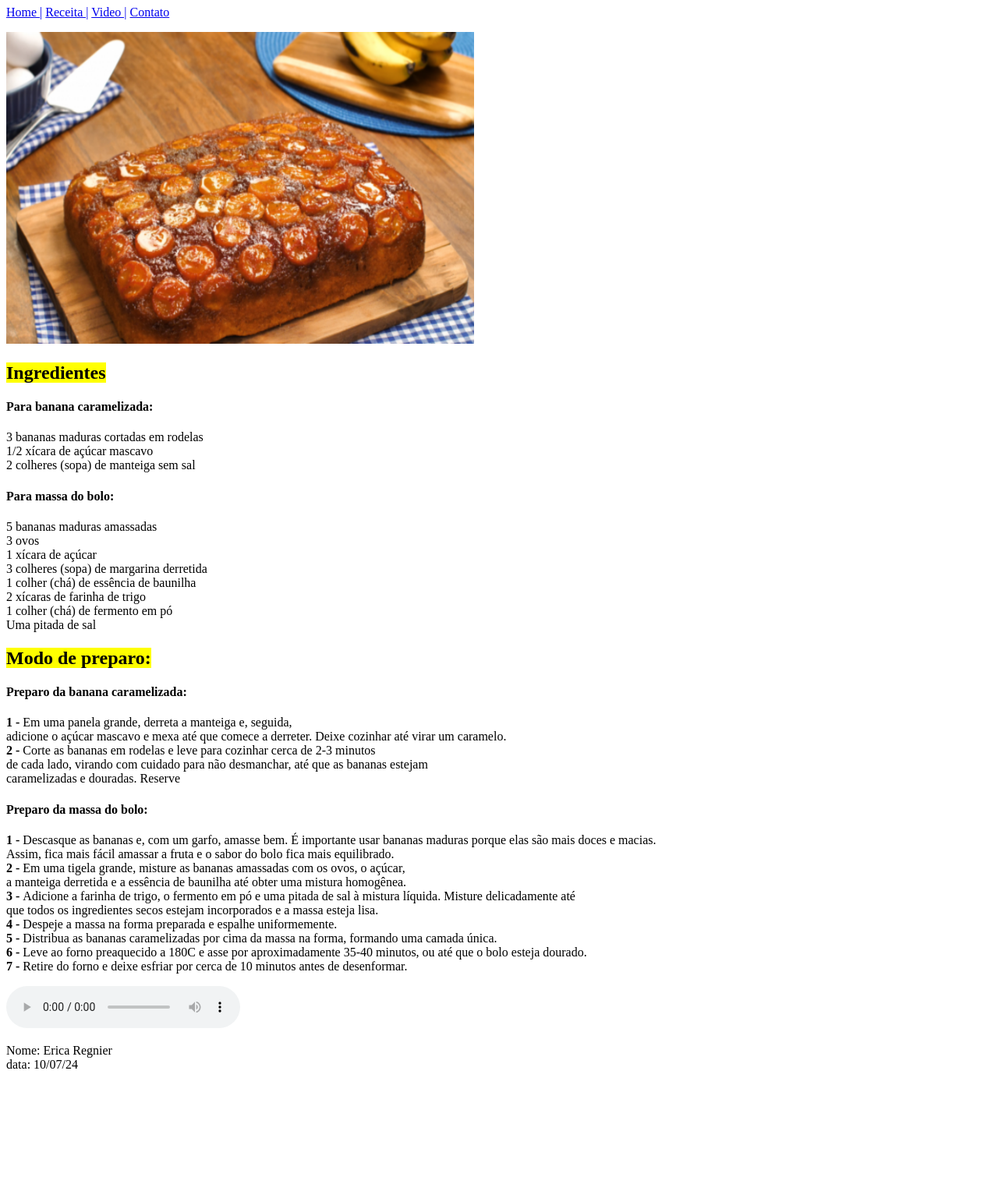
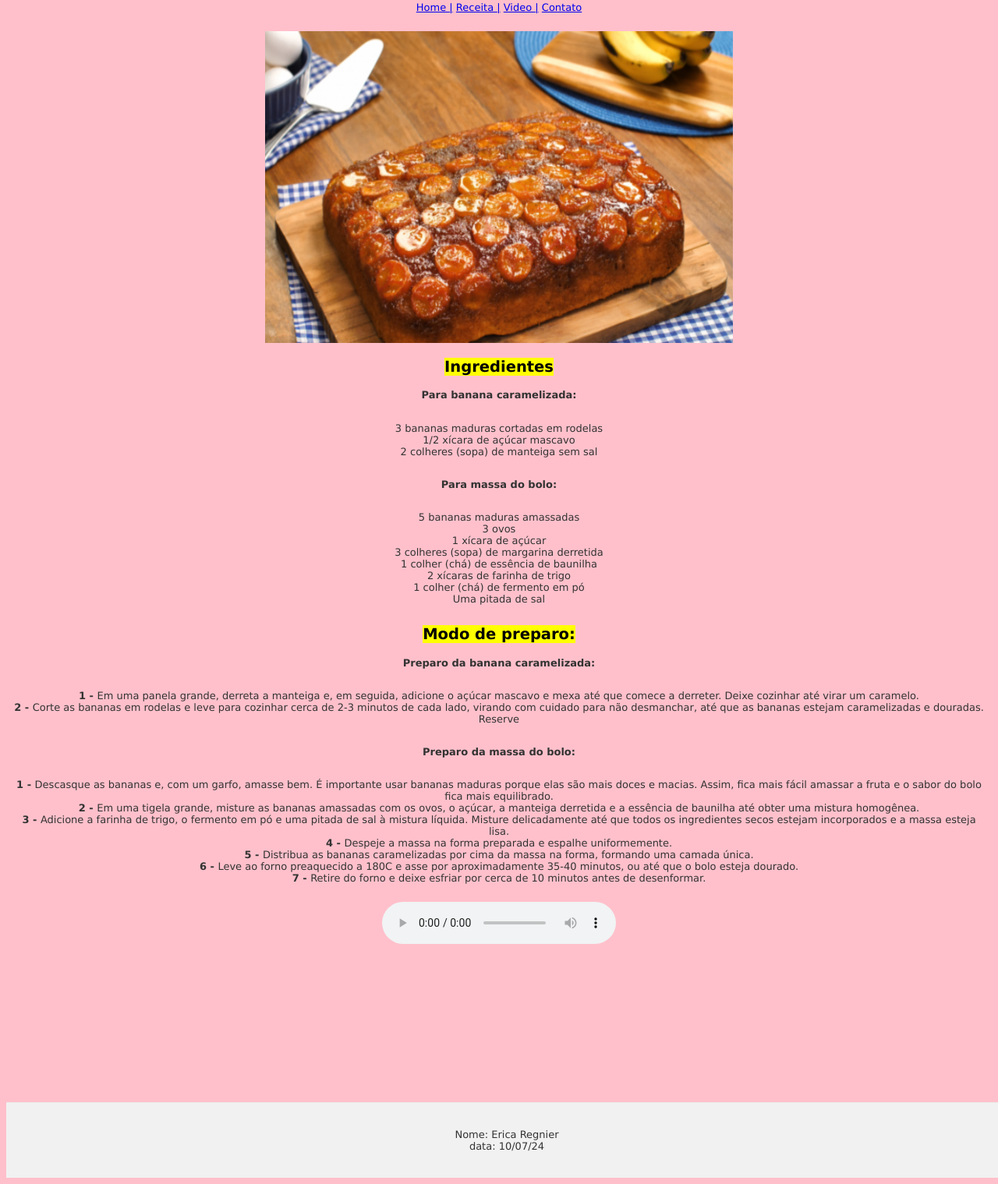
Before and after one commit to ericareg/Aula1, a plain HTML site: page exercicio 4/Receita.html in a window 1280 px wide. Shown: the part 73-1592 px from the top of the page at 78% size. Before the commit the page ends 1464 px from the top, so only its background shows below. Drawn offline with Linux system fonts and the light colour scheme.

Commit message:
Add files via upload

```diff
--- a/exercicio 4/Receita.html
+++ b/exercicio 4/Receita.html
@@ -1,14 +1,16 @@
 <!DOCTYPE html>
 <html lang="pt-br">
+
 <head>
     <meta charset="UTF-8">
     <meta name="viewport" content="width=device-width, initial-scale=1.0">
     <title>exercicio 4 - html</title>
+    <link rel="stylesheet" href="style_receita.css">
 </head>
 
 <body>
+    <div id="wrapper">
         <h1>Receitinhas</h1>
-    </section>
         <section>
             <p>
                 <a href="Home.html">Home |</a>
@@ -16,58 +18,63 @@
                 <a href="Video.html">Video |</a>
                 <a href="Contato.html">Contato </a>
             </p>
+        </section>
+        <img src="img/bolo_banana.webp" alt="foto" title="foto bolo de banana" width="600px" height="400px">
+        <section>
 
-
-    </section>
-    <img src="img/bolo_banana.webp" alt="foto", title="foto bolo de banana", width="600px", height="400px"> </a>
-    <section>
             <h2><mark>Ingredientes</mark></h2>
             <h4>Para banana caramelizada:</h4>
             <p>
-            3 bananas maduras cortadas em rodelas</br>
-            1/2 xícara de açúcar mascavo</br>
-            2 colheres (sopa) de manteiga sem sal</br>
+                3 bananas maduras cortadas em rodelas<br>
+                1/2 xícara de açúcar mascavo<br>
+                2 colheres (sopa) de manteiga sem sal<br>
             </p>
             <h4>Para massa do bolo:</h4>
             <p>
-            5 bananas maduras amassadas</br>
-            3 ovos</br>
-            1 xícara de açúcar</br>
-            3 colheres (sopa) de margarina derretida</br>
-            1 colher (chá) de essência de baunilha</br>
-            2 xícaras de farinha de trigo</br>
-            1 colher (chá) de fermento em pó</br>
-            Uma pitada de sal</br>
+                5 bananas maduras amassadas<br>
+                3 ovos<br>
+                1 xícara de açúcar<br>
+                3 colheres (sopa) de margarina derretida<br>
+                1 colher (chá) de essência de baunilha<br>
+                2 xícaras de farinha de trigo<br>
+                1 colher (chá) de fermento em pó<br>
+                Uma pitada de sal<br>
             </p>
+
+
         </section>
 
         <section>
             <h2><mark>Modo de preparo:</mark></h2>
             <h4>Preparo da banana caramelizada:</h4>
             <p>
-            <b>1 - </b>Em uma panela grande, derreta a manteiga e, seguida, </br> adicione o açúcar mascavo e mexa até que comece a derreter. Deixe cozinhar até virar um caramelo.</br>
-            <b>2 - </b>Corte as bananas em rodelas e leve para cozinhar cerca de 2-3 minutos</br> de cada lado, virando com cuidado para não desmanchar, até que as bananas estejam </br>caramelizadas e douradas. Reserve</br>
+                <b>1 - </b>Em uma panela grande, derreta a manteiga e, em seguida, adicione o açúcar mascavo e mexa até
+                que comece a derreter. Deixe cozinhar até virar um caramelo.<br>
+                <b>2 - </b>Corte as bananas em rodelas e leve para cozinhar cerca de 2-3 minutos de cada lado, virando
+                com cuidado para não desmanchar, até que as bananas estejam caramelizadas e douradas. Reserve<br>
             </p>
             <h4>Preparo da massa do bolo:</h4>
             <p>
-            <b>1 - </b>Descasque as bananas e, com um garfo, amasse bem. É importante usar bananas maduras porque elas são mais doces e macias. </br>Assim, fica mais fácil amassar a fruta e o sabor do bolo fica mais equilibrado.</br>
-            <b>2 - </b>Em uma tigela grande, misture as bananas amassadas com os ovos, o açúcar, </br>a manteiga derretida e a essência de baunilha até obter uma mistura homogênea.</br>
-            <b>3 - </b>Adicione a farinha de trigo, o fermento em pó e uma pitada de sal à mistura líquida. Misture delicadamente até </br>que todos os ingredientes secos estejam incorporados e a massa esteja lisa.</br>
-            <b>4 - </b>Despeje a massa na forma preparada e espalhe uniformemente.</br>
-            <b>5 - </b>Distribua as bananas caramelizadas por cima da massa na forma, formando uma camada única.</br>
-            <b>6 - </b>Leve ao forno preaquecido a 180C e asse por aproximadamente 35-40 minutos, ou até que o bolo esteja dourado.</br>
-            <b>7 - </b>Retire do forno e deixe esfriar por cerca de 10 minutos antes de desenformar.</br>
+                <b>1 - </b>Descasque as bananas e, com um garfo, amasse bem. É importante usar bananas maduras porque
+                elas são mais doces e macias. Assim, fica mais fácil amassar a fruta e o sabor do bolo fica mais
+                equilibrado.<br>
+                <b>2 - </b>Em uma tigela grande, misture as bananas amassadas com os ovos, o açúcar, a manteiga
+                derretida e a essência de baunilha até obter uma mistura homogênea.<br>
+                <b>3 - </b>Adicione a farinha de trigo, o fermento em pó e uma pitada de sal à mistura líquida. Misture
+                delicadamente até que todos os ingredientes secos estejam incorporados e a massa esteja lisa.<br>
+                <b>4 - </b>Despeje a massa na forma preparada e espalhe uniformemente.<br>
+                <b>5 - </b>Distribua as bananas caramelizadas por cima da massa na forma, formando uma camada única.<br>
+                <b>6 - </b>Leve ao forno preaquecido a 180C e asse por aproximadamente 35-40 minutos, ou até que o bolo
+                esteja dourado.<br>
+                <b>7 - </b>Retire do forno e deixe esfriar por cerca de 10 minutos antes de desenformar.<br>
             </p>
-
-
-
-
-
         </section>
         <audio src="audio.mp3" type="audio/mpeg" controls></audio>
-    <footer>
-        <p> Nome: Erica Regnier</br> data: 10/07/24</p>
+    </div>
+    <footer id="footer">
+        <p> Nome: Erica Regnier<br> data: 10/07/24</p>
     </footer>
+    </footer>
+</body>
 
-</body>
 </html>
--- /dev/null
+++ b/exercicio 4/style_contato.css
@@ -0,0 +1,106 @@
+/* Reset básico para garantir consistência entre navegadores */
+* {
+    margin: 0;
+    padding: 0;
+    box-sizing: border-box;
+}
+
+/* Estilos gerais para o corpo da página */
+body {
+    font-family: Arial, sans-serif;
+    background-color: pink;
+    padding: 20px;
+    line-height: 1.6;
+}
+
+/* Estilos para o cabeçalho */
+h1 {
+    text-align: center;
+    margin-bottom: 20px;
+}
+
+/* Estilos para a seção de navegação */
+section {
+    text-align: center;
+    margin-bottom: 20px;
+}
+
+section a {
+    margin-right: 10px;
+    color: #333;
+    text-decoration: none;
+    font-weight: bold;
+}
+
+section a:hover {
+    text-decoration: underline;
+}
+
+/* Estilos para o formulário */
+form {
+    max-width: 600px;
+    margin: 0 auto;
+    background: #fff;
+    padding: 20px;
+    border-radius: 8px;
+    box-shadow: 0 0 10px rgba(0, 0, 0, 0.1);
+}
+
+fieldset {
+    margin-bottom: 20px;
+    border: 1px solid #ccc;
+    padding: 10px;
+    border-radius: 8px;
+}
+
+legend {
+    font-size: 1.2em;
+    font-weight: bold;
+    margin-bottom: 10px;
+}
+
+label {
+    display: block;
+    margin-bottom: 8px;
+}
+
+input[type="text"],
+input[type="email"],
+textarea {
+    width: 100%;
+    padding: 8px;
+    margin-bottom: 10px;
+    border: 1px solid #ccc;
+    border-radius: 4px;
+}
+
+input[type="checkbox"] {
+    margin-right: 5px;
+}
+
+input[type="submit"] {
+    background-color: #4CAF50;
+    color: white;
+    padding: 10px 20px;
+    border: none;
+    border-radius: 4px;
+    cursor: pointer;
+    font-size: 1em;
+}
+
+input[type="submit"]:hover {
+    background-color: #45a049;
+}
+
+footer {
+    text-align: center;
+    margin-top: 20px;
+    padding-top: 10px;
+    background-color: #ddd;
+    border-top: 1px solid #999;
+}
+
+footer p {
+    font-size: 14px;
+    color: #666;
+}
--- /dev/null
+++ b/exercicio 4/style_home.css
@@ -0,0 +1,58 @@
+/* Reset básico para garantir consistência entre navegadores */
+* {
+    margin: 0;
+    padding: 0;
+    box-sizing: border-box;
+}
+
+/* Estilos gerais para o corpo da página */
+body {
+    font-family: Arial, sans-serif;
+    background-color: pink;
+    padding: 20px;
+    line-height: 1.6;
+}
+
+/* Estilos para o cabeçalho */
+h1 {
+    text-align: center;
+    margin-bottom: 20px;
+}
+h3{
+    text-align: center;
+}
+/* Estilos para a seção de navegação */
+section {
+    text-align: center;
+    margin-bottom: 20px;
+}
+
+section a {
+    margin-right: 10px;
+    color: #333;
+    text-decoration: none;
+    font-weight: bold;
+}
+
+section a:hover {
+    text-decoration: underline;
+}
+
+/* Estilos para a imagem principal */
+img {
+    display: block;
+    margin: 0 auto;
+    border-radius: 10px;
+    box-shadow: 0 0 10px rgba(0, 0, 0, 0.1);
+}
+
+/* Estilos para o rodapé */
+footer {
+    text-align: center;
+    margin-top: 20px;
+    padding-top: 10px;
+    background-color: #ddd;
+    border-top: 1px solid #999;
+    margin-top: 300px;
+
+}
--- /dev/null
+++ b/exercicio 4/style_receita.css
@@ -0,0 +1,48 @@
+@import url("reset.css");
+
+body {
+    font-family: Verdana, Arial, Helvetica, sans-serif;
+    font-size: 13px;
+    color: #333;
+    background-color: pink;
+}
+
+p {
+    padding: 10px;
+}
+
+#wrapper {
+    width: 100%;
+    min-width: 1000px;
+    max-width: 2000px;
+    margin: 0 auto;
+    text-align: center;
+}
+
+#contentliquid {
+    float: left;
+    width: 100%;
+}
+
+#contentwrap {
+    margin-left: 150px;
+    float: left;
+}
+
+#content {
+    background: #FFFFFF;
+    border-radius: 10px;
+    border: 1px solid #ebebeb;
+    margin: 5px;
+}
+
+
+
+footer {
+    background: #f1f1f1;
+    padding: 10px;
+    text-align: center;
+    border-top: 1px solid #ebebeb;
+    width: 100%;
+    margin-top: 200px;
+}
--- /dev/null
+++ b/exercicio 4/style_video.css
@@ -0,0 +1,62 @@
+/* Reset básico para garantir consistência entre navegadores */
+* {
+    margin: 0;
+    padding: 0;
+    box-sizing: border-box;
+}
+
+/* Estilos gerais para o corpo da página */
+body {
+    font-family: Arial, sans-serif;
+    background-color: pink;
+    padding: 20px;
+    line-height: 1.6;
+}
+
+/* Estilos para o cabeçalho */
+h1 {
+    text-align: center;
+    margin-bottom: 20px;
+}
+
+/* Estilos para a seção de navegação */
+section {
+    text-align: center;
+    margin-bottom: 20px;
+}
+
+section a {
+    margin-right: 10px;
+    color: #333;
+    text-decoration: none;
+    font-weight: bold;
+}
+
+section a:hover {
+    text-decoration: underline;
+}
+
+/* Estilos para o vídeo */
+iframe {
+    display: block;
+    margin: 0 auto; /* Centraliza horizontalmente */
+    width: 100%;
+    max-width: 800px; /* Limita a largura máxima */
+    height: 400px; /* Altura fixa */
+    position: absolute;
+    top: 50%;
+    left: 50%;
+    transform: translate(-50%, -50%);
+}
+
+
+/* Estilos para o rodapé */
+
+
+footer {
+    text-align: center;
+    margin-top: 750px;
+    padding-top: 10px;
+    background-color: #ddd;
+    border-top: 1px solid #999;
+}
```
Also changed, not shown: exercicio 4/Contato.html (+2 -0 lines), exercicio 4/Home.html (+5 -1 lines), exercicio 4/Video.html (+6 -3 lines). Lines whose indentation alone changed are shown as unchanged.
